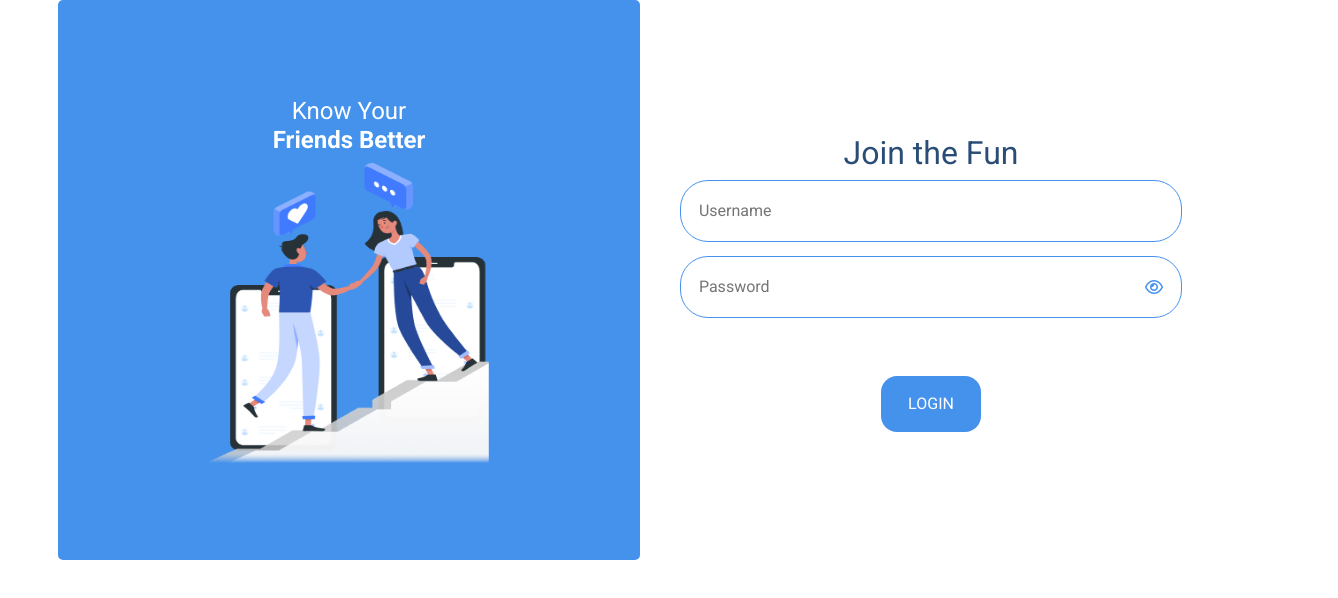
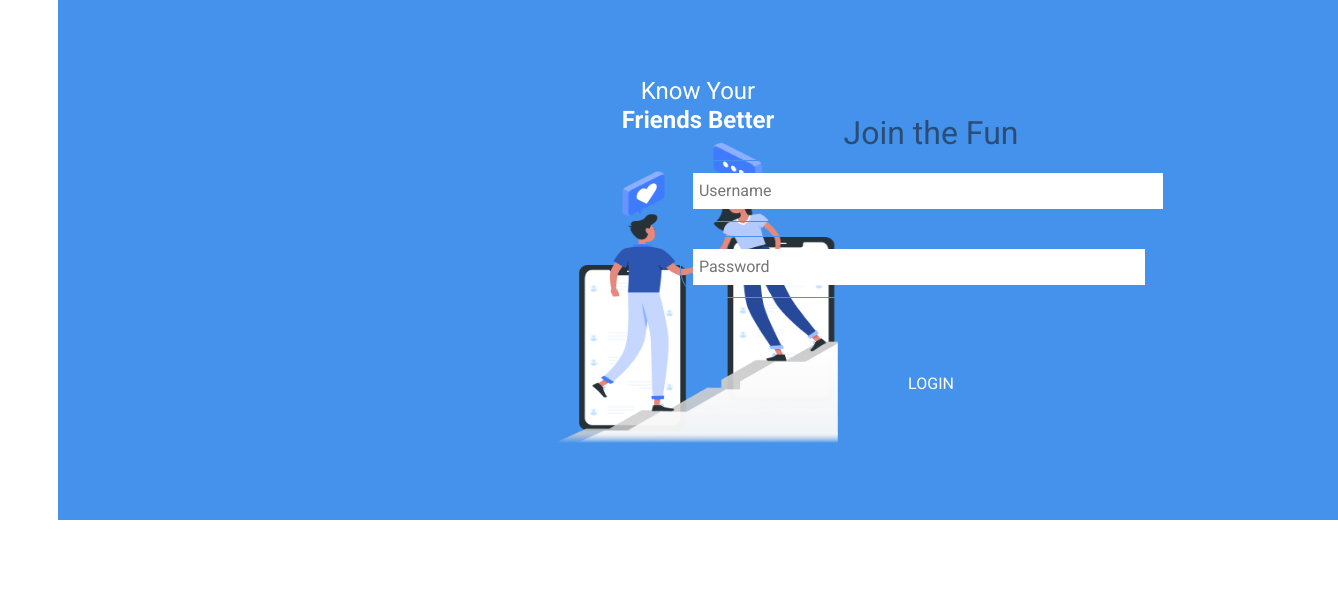
Before and after one commit to kkr-97/playbyte_frontend, a React (Vite) app: page /login in a window 1280 px wide. Shown: the top 598 px of the page, 1338 px wide, since content can reach past the window. Built offline with nearby package versions, Linux system fonts and the light colour scheme; a web font is replaced by a local one.

Commit message:
"Updated styles for Login and QuestionInnerPage components"

```diff
--- a/src/components/Login/index.css
+++ b/src/components/Login/index.css
@@ -5,9 +5,10 @@
     background-color: #fff;
     justify-content: center;
     align-items: center;
-    padding: 32px;
+    /* padding: 32px; */
     background-size: cover;
-    height: 70vh;
+    height: 65vh;
+    width: 100vw;
 }
 
 .main-header{
--- a/src/components/QuestionInnerPage/index.css
+++ b/src/components/QuestionInnerPage/index.css
@@ -23,7 +23,7 @@
     cursor: pointer;
 }
 
-.hero-container{
+.question-detail-page .hero-container{
     background-color: #ACD3FF;
     display: flex;
     align-items: center;
```
